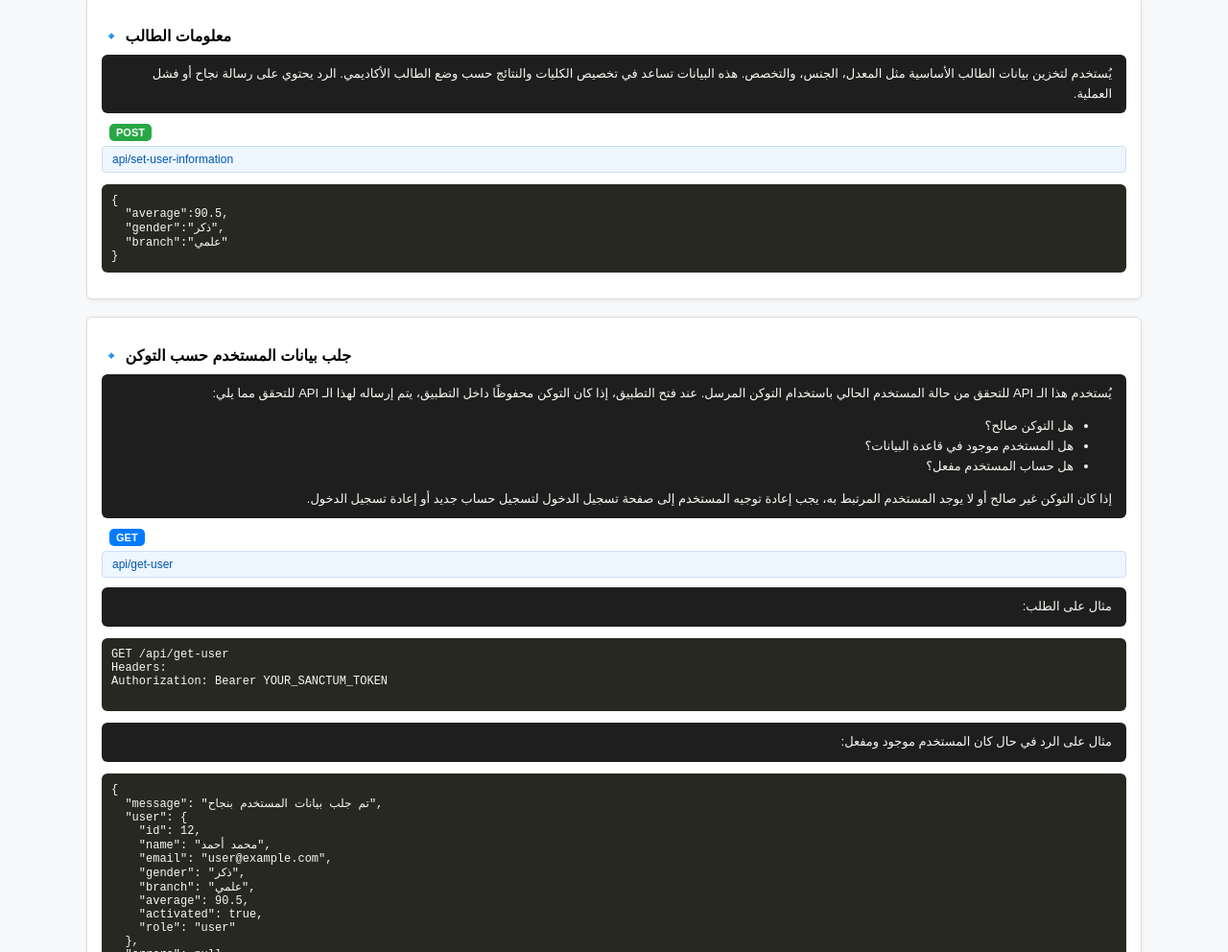
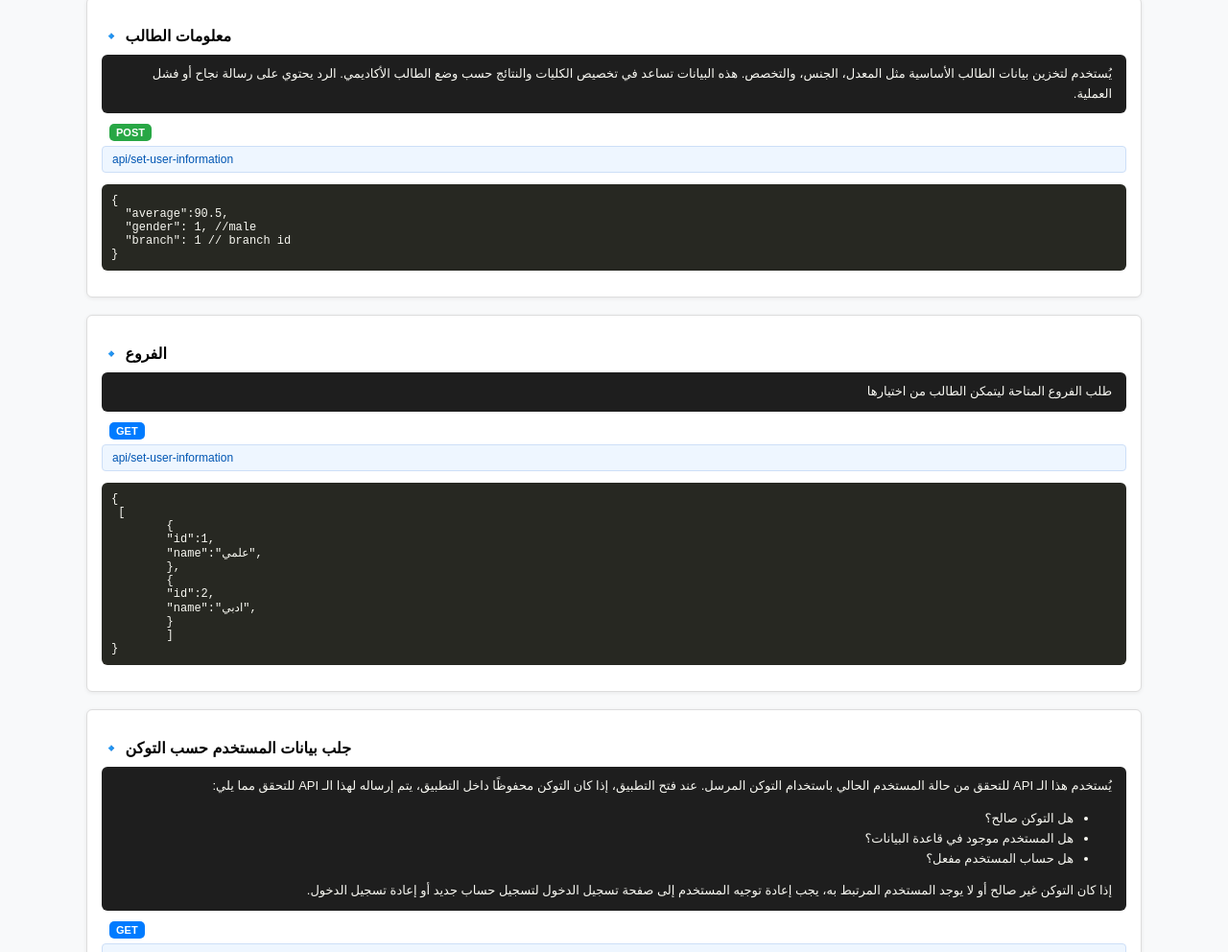
Before and after one commit to sohaib1772/my-univ-path-api-docs, a plain HTML site: page index.html in a window 1280 px wide. Shown: the part 2251-3243 px from the top of the page at 96% size. Drawn offline with Linux system fonts and the light colour scheme.

Commit message:
Update index.html

```diff
--- a/index.html
+++ b/index.html
@@ -196,11 +196,31 @@
       <div class="endpoint-url">api/set-user-information</div>
       <pre>{
   "average":90.5,
-  "gender":"ذكر",
-  "branch":"علمي"
+  "gender": 1, //male
+  "branch": 1 // branch id
 }</pre>
     </div>
-
+<!-- USER INFO -->
+    <div class="endpoint">
+      <h2>🔹 الفروع </h2>
+      <div class="desc">
+       طلب الفروع المتاحة ليتمكن الطالب من اختيارها
+      </div>
+      <span class="method GET">GET</span>
+      <div class="endpoint-url">api/set-user-information</div>
+      <pre>{
+ [
+        {
+        "id":1,
+        "name":"علمي",
+        },
+        {
+        "id":2,
+        "name":"ادبي",
+        }
+        ]
+}</pre>
+    </div>
     <!-- GET USER -->
     <div class="endpoint">
       <h2>🔹 جلب بيانات المستخدم حسب التوكن</h2>
```
